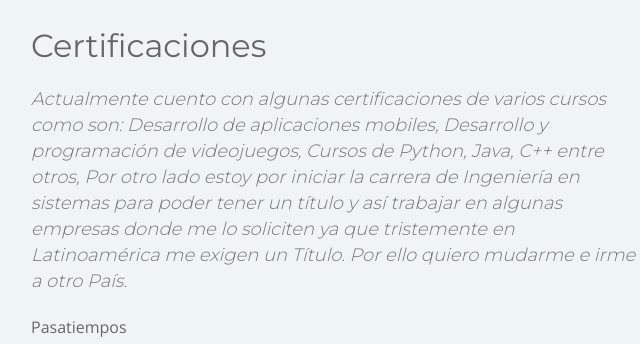
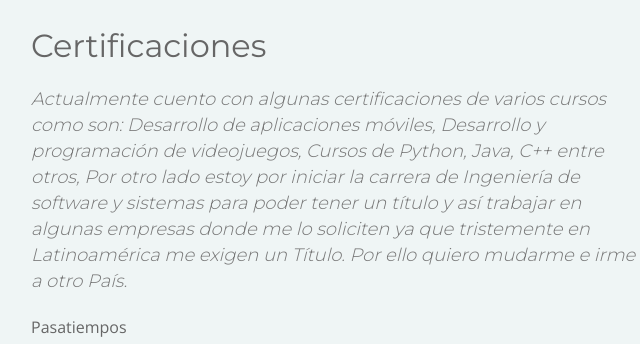
Before and after one commit to MiguelGH538/Pagina.web.blog.mike, a plain HTML site: page index.html in a window 1280 px wide. Shown: the part 832-1176 px from the top of the page, 624-1264 px from the left. Drawn offline with nearby package versions, Linux system fonts and the light colour scheme; files whose address does not match are found by name.

Commit message:
Update index.html

```diff
--- a/index.html
+++ b/index.html
@@ -27,7 +27,7 @@
   <link href="assets/css/style.css" rel="stylesheet">
 
   <!-- =======================================================
-  * Template Name: Mike - v2.2.0
+  * Template Name: Mike -
   * Follow me URL: https://www.facebook.com/Mikedarkness538
   * Author: Mikedarkness
   * License: Mikedarkness
@@ -104,8 +104,8 @@
 
           <div class="col-lg-6 content wow fadeInRight">
             <h2>Certificaciones</h2>
-            <h3>Actualmente cuento con algunas certificaciones de varios cursos como son: Desarrollo de aplicaciones mobiles,
-            Desarrollo y programación de videojuegos, Cursos de Python, Java, C++ entre otros, Por otro lado estoy por iniciar la carrera de Ingeniería en sistemas para poder tener un título y así trabajar en algunas empresas donde me lo soliciten ya que tristemente en Latinoamérica me exigen un Título. Por ello quiero mudarme e irme a otro País.</h3>
+            <h3>Actualmente cuento con algunas certificaciones de varios cursos como son: Desarrollo de aplicaciones móviles,
+            Desarrollo y programación de videojuegos, Cursos de Python, Java, C++ entre otros, Por otro lado estoy por iniciar la carrera de Ingeniería de software y sistemas para poder tener un título y así trabajar en algunas empresas donde me lo soliciten ya que tristemente en Latinoamérica me exigen un Título. Por ello quiero mudarme e irme a otro País.</h3>
             <p>
               Pasatiempos
             </p>
@@ -598,8 +598,7 @@
           </div>
           <div class="credits">
             <!--
-            All the links in the footer should remain intact.
-            You can delete the links only if you purchased the pro version.
+
             Licensing information: https://www.facebook.com/Mikedarkness538
             Purchase the pro version with working PHP/AJAX contact form: https://www.facebook.com/Mikedarkness538
           -->
```
